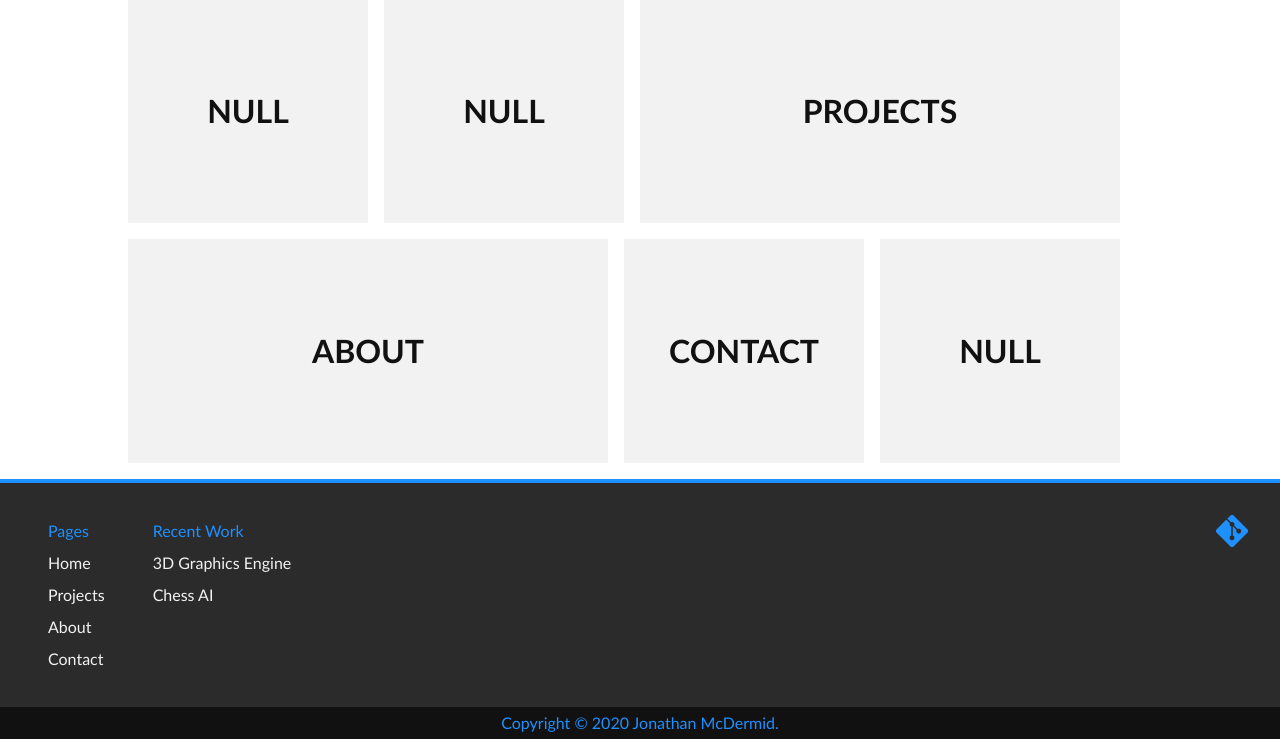
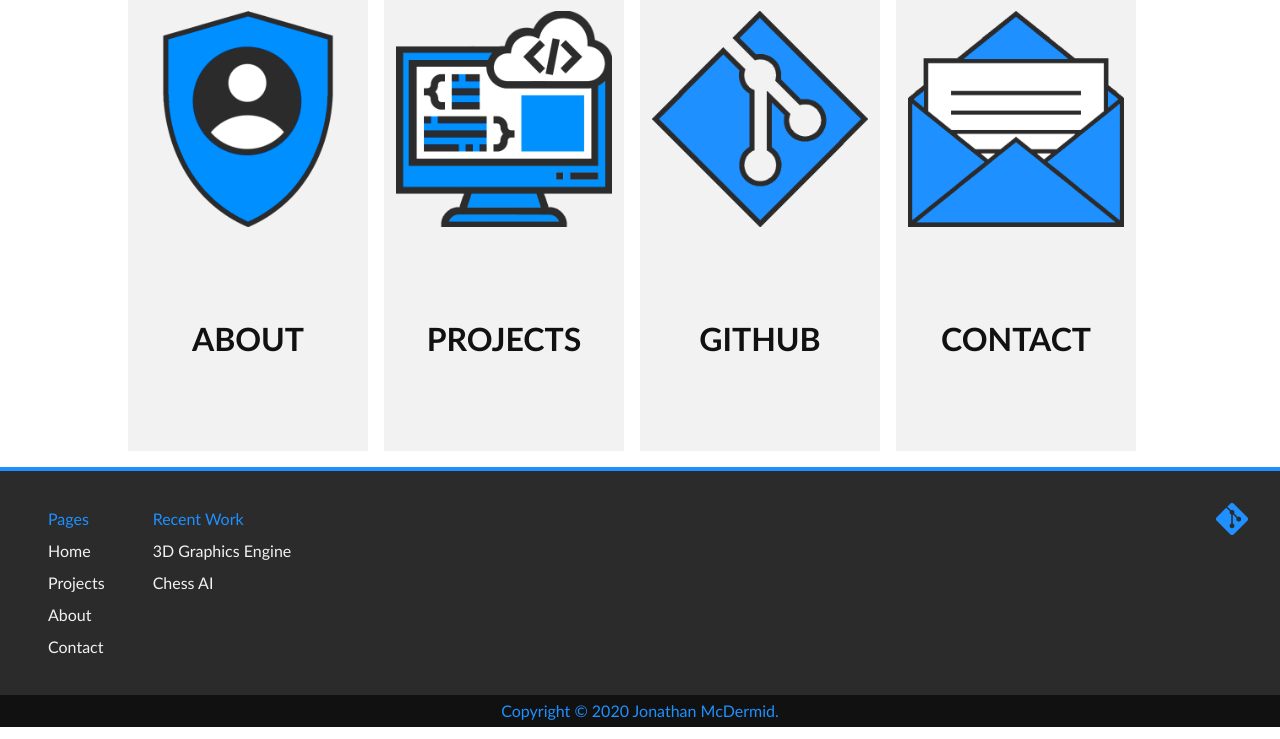
Before and after one commit to jonathanmcdermid/My-Website, a PHP site: page / in a window 1280 px wide. Shown: the part 267-1006 px from the top of the page. Run offline with PHP 8.4, Linux system fonts and the light colour scheme; grey boxes are pictures that could not be loaded.

Commit message:
added icons for pages

```diff
--- a/about.html
+++ b/about.html
@@ -37,11 +37,11 @@
         </ul>
         <div class="footer-sm">
             <a href="https://github.com/jonathanmcdermid">
-                <img src="images/githubIcon.png" alt="github icon">
+                <img src="images/githubSmall.png" alt="github icon">
             </a>
         </div>
         <ul class="footer-secondary">
-            <li><p>Copyright © 2020 Jonathan McDermid.</p></li>
+            <li><p>Copyright © 2020 Jonathan McDermid.</></li>
         </ul>
     </footer>
 </body>
--- a/contact.html
+++ b/contact.html
@@ -37,11 +37,11 @@
         </ul>
         <div class="footer-sm">
             <a href="https://github.com/jonathanmcdermid">
-                <img src="images/githubIcon.png" alt="github icon">
+                <img src="images/githubSmall.png" alt="github icon">
             </a>
         </div>
         <ul class="footer-secondary">
-            <li><p>Copyright © 2020 Jonathan McDermid.</p></li>
+            <li><p>Copyright © 2020 Jonathan McDermid.</></li>
         </ul>
     </footer>
 </body>
--- a/index.html
+++ b/index.html
@@ -28,34 +28,28 @@
         </section>
         <div class="wrapper">
             <section class="index-links">
-                <a href="#">
+                <a href="about.html">
                     <div class="index-boxlink-square">
-                        <h3>NULL</h3>
-                    </div>
-                </a>
-                <a href="#">
-                    <div class="index-boxlink-square">
-                        <h3>NULL</h3>
+                        <img src="images/about.png" alt="about icon">
+                        <h3>About</h3>
                     </div>
                 </a>
                 <a href="projects.html">
-                    <div class="index-boxlink-rectangle">
+                    <div class="index-boxlink-square">
+                        <img src="images/projects.png" alt="projects icon">
                         <h3>Projects</h3>
                     </div>
                 </a>
-                <a href="about.html">
-                    <div class="index-boxlink-rectangle">
-                        <h3>About</h3>
+                <a href="https://github.com/jonathanmcdermid">
+                    <div class="index-boxlink-square">
+                        <img src="images/github.png" alt="github icon">
+                        <h3>Github</h3>
                     </div>
                 </a>
                 <a href="contact.html">
                     <div class="index-boxlink-square">
+                        <img src="images/contact.png" alt="contact icon">
                         <h3>Contact</h3>
-                    </div>
-                </a>
-                <a href="#">
-                    <div class="index-boxlink-square">
-                        <h3>NULL</h3>
                     </div>
                 </a>
             </section>
@@ -76,7 +70,7 @@
         </ul>
         <div class="footer-sm">
             <a href="https://github.com/jonathanmcdermid">
-                <img src="images/githubIcon.png" alt="github icon">
+                <img src="images/githubSmall.png" alt="github icon">
             </a>
         </div>
         <ul class="footer-secondary">
--- a/projects.html
+++ b/projects.html
@@ -37,11 +37,11 @@
         </ul>
         <div class="footer-sm">
             <a href="https://github.com/jonathanmcdermid">
-                <img src="images/githubIcon.png" alt="github icon">
+                <img src="images/githubSmall.png" alt="github icon">
             </a>
         </div>
         <ul class="footer-secondary">
-            <li><p>Copyright © 2020 Jonathan McDermid.</p></li>
+            <li><p>Copyright © 2020 Jonathan McDermid.</></li>
         </ul>
     </footer>
 </body>
--- a/style.css
+++ b/style.css
@@ -170,8 +170,16 @@ header nav ul li a {
     width: calc(100% - 32px);
 }
 
+.index-boxlink-square img{
+    display: none;
+}
+
 .index-boxlink-rectangle {
     width: calc(100% - 32px);
+}
+
+.index-boxlink-rectangle img {
+    display: none;
 }
 
 .index-links div h3 {
@@ -196,7 +204,6 @@ header nav ul li a {
 
     .index-links div {
         margin: 16px 16px 0px 0px;
-        background-color: #f2f2f2;
         height: calc(50% - 32px) !important;
         float: left;
     }
@@ -209,8 +216,21 @@ header nav ul li a {
         width: calc(50% - 32px) !important;
     }
 
+    .index-boxlink-square img {
+        display: block;
+        width: 90%;
+        align-items: center;
+        margin-left: 12px;
+        margin-top: 12px;
+        justify-content: center;
+    }
+
+    .index-boxlink-rectangle img {
+        width: calc(100% - 32px);
+    }
+
     .index-links div h3 {
-        line-height: calc(256px - 32px);
+        line-height: 224px;
     }
 }
 
@@ -264,7 +284,7 @@ footer ul p {
 }
 
 .footer-links-recent-work {
-        display: block;
+    display: block;
 }
 
 .footer-sm {
@@ -279,5 +299,6 @@ footer ul p {
 
 @media only screen and (min-width: 1024px) {
     .footer-links-recent-work {
+
     }
 }
```
Also changed, not shown: images/about.png (added), images/contact.png (added), images/github.png (added), images/githubSmall.png (renamed from images/githubIcon.png), images/projects.png (added).
